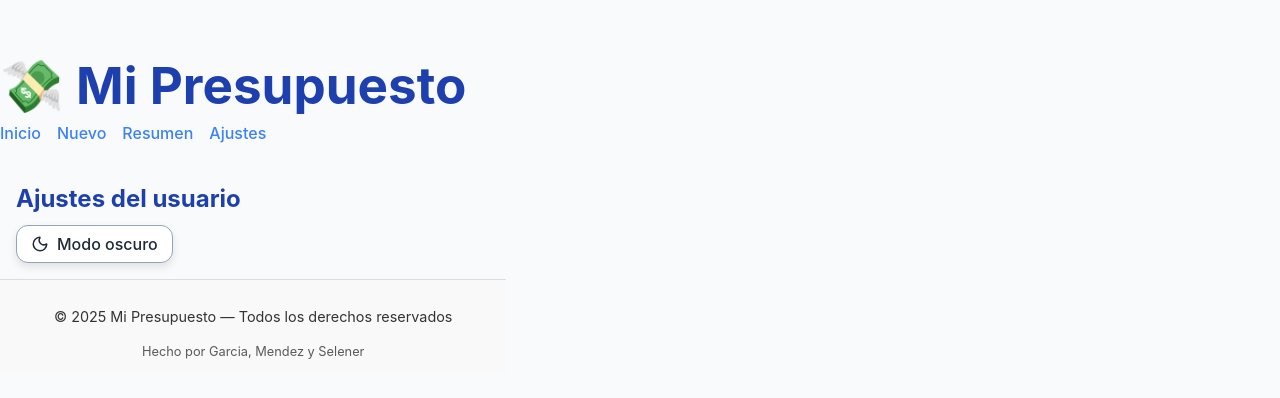
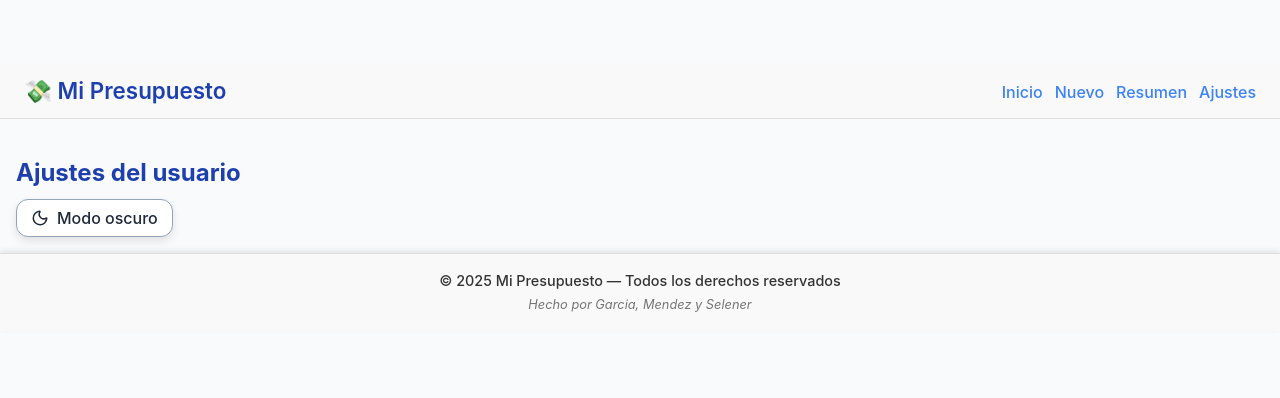
Before and after one commit to aaronsele/FinalEfsi_Selener_Mendez, a React app in the folder mi-presupuesto/: page /ajustes in a window 1280 px wide. Shown: the part 202-600 px from the top of the page. Built offline with nearby package versions, Linux system fonts and the light colour scheme; the HTML template or start-up script is replaced by a standard one.

Commit message:
arreglos visuales

```diff
--- a/mi-presupuesto/src/assets/components/layout/AppFooter.css
+++ b/mi-presupuesto/src/assets/components/layout/AppFooter.css
@@ -1,39 +1,53 @@
+/* AppFooter.css */
+
 .app-footer {
-    width: 100%;
+  width: 100vw; /* full ancho de la ventana */
   text-align: center;
-    padding: 12px 20px;
+  padding: 16px 0; /* solo arriba y abajo */
   background-color: var(--footer-bg);
   color: var(--footer-text);
   border-top: 1px solid var(--footer-border);
   font-size: 0.9rem;
   transition: background-color 0.3s ease, color 0.3s ease;
+  box-shadow: 0 -2px 6px rgba(0,0,0,0.1);
+  display: flex;
+  flex-direction: column;
+  align-items: center;
+  gap: 4px;
+  position: relative; /* para que el fixed funcione bien si lo agregás */
+  left: 0;
+  right: 0;
+}
+
+.app-footer p {
+  margin: 0;
+  font-weight: 500;
 }
 
 .footer-signature {
-    display: block;
-    margin-top: 4px;
   font-size: 0.8rem;
   opacity: 0.8;
+  font-style: italic;
+  color: var(--footer-text-secondary);
 }
 
-  /* Modo claro */
+/* Colores para modo claro y oscuro */
 :root[data-theme="light"] {
   --footer-bg: #f9f9f9;
   --footer-text: #333;
   --footer-border: #ddd;
+  --footer-text-secondary: #555;
 }
 
-  /* Modo oscuro */
 :root[data-theme="dark"] {
   --footer-bg: #1f1f1f;
   --footer-text: #f1f1f1;
   --footer-border: #333;
+  --footer-text-secondary: #bbb;
 }
 
-  /* Si querés dejarlo fijo abajo (opcional) */
+/* Footer fijo abajo */
 .app-footer.fixed {
   position: fixed;
   bottom: 0;
-    left: 0;
-    right: 0;
 }
--- a/mi-presupuesto/src/assets/components/layout/AppHeader.jsx
+++ b/mi-presupuesto/src/assets/components/layout/AppHeader.jsx
@@ -1,11 +1,14 @@
+
 import { Link } from "react-router-dom";
 import "./AppHeader.css";
 
 export default function AppHeader() {
   return (
-    <header>
-      <h1>💸 Mi Presupuesto</h1>
-      <nav style={{ display: "flex", gap: "1rem" }}>
+    <header className="app-header">
+      <div className="header-left">
+        <h1>💸 Mi Presupuesto</h1>
+      </div>
+      <nav className="header-right">
         <Link to="/">Inicio</Link>
         <Link to="/nuevo">Nuevo</Link>
         <Link to="/resumen">Resumen</Link>
```
Lines whose indentation alone changed are shown as unchanged.
